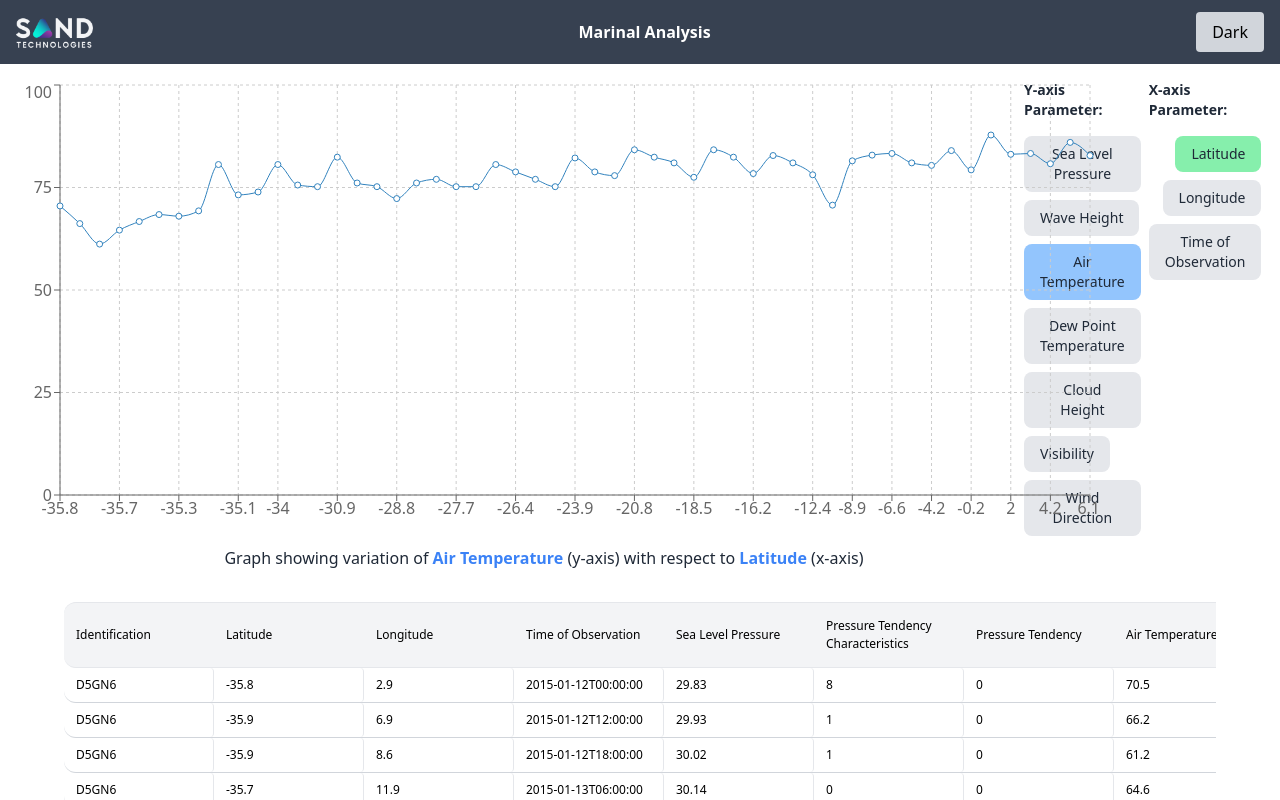
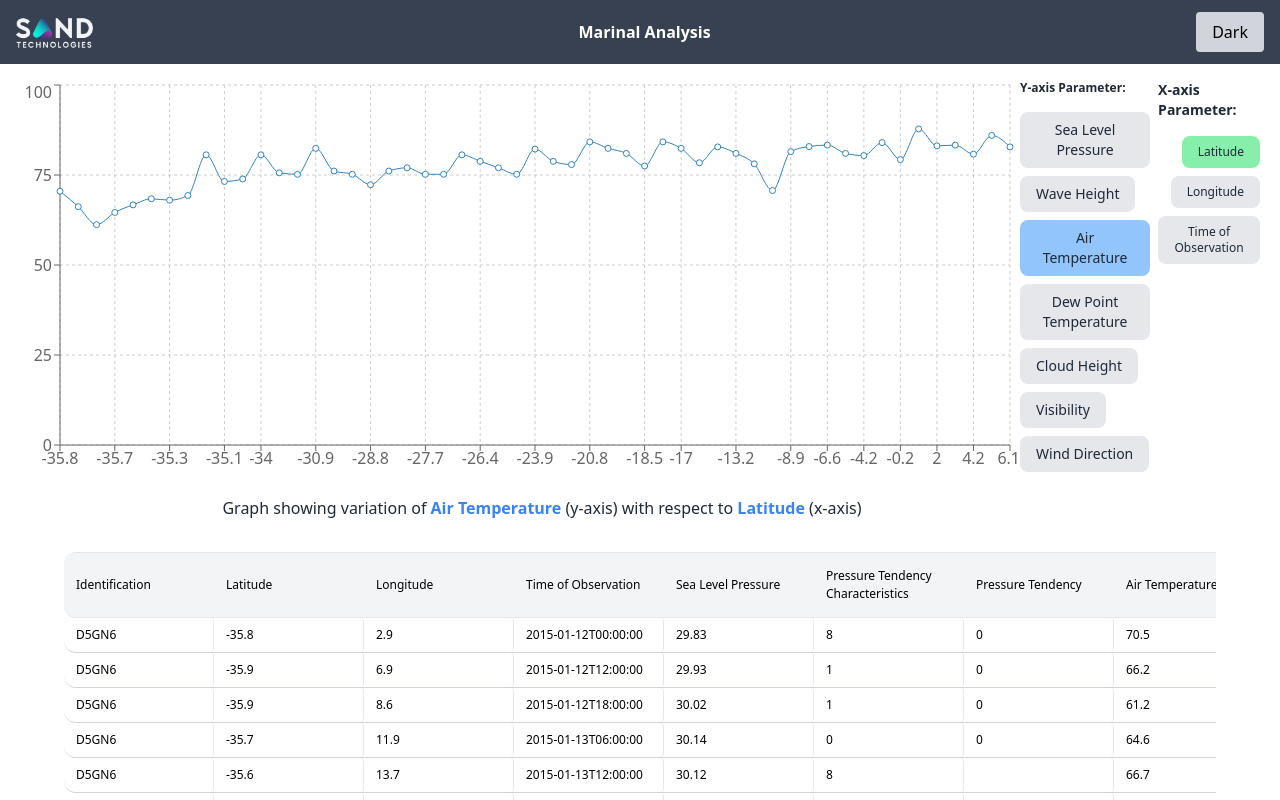
Before and after one commit to amarsrivastava68/Recharts-Data-representation, a Next.js app: page / in a window 1280 px wide. Shown: the top 800 px of the page. Built offline with nearby package versions, Linux system fonts and the light colour scheme.

Commit message:
reduced length of graph to make compatible with larger devices

```diff
--- a/pages/Graph.tsx
+++ b/pages/Graph.tsx
@@ -61,7 +61,7 @@ const Graph = ({ jsonData, theme }: { jsonData: any[], theme: string }) => {
 
         {/* LineChart for larger screens */}
         <div className="hidden md:block max-w-screen-lg mb-4">
-          <LineChart width={1100} height={450} data={jsonData} margin={{ top: 5, right: 10, left: 0, bottom: 5 }}>
+          <LineChart width={1020} height={400} data={jsonData} margin={{ top: 5, right: 10, left: 0, bottom: 5 }}>
             <CartesianGrid strokeDasharray="3 3" />
             <XAxis dataKey={xAxisDataKey} />
             <YAxis />
@@ -81,7 +81,7 @@ const Graph = ({ jsonData, theme }: { jsonData: any[], theme: string }) => {
       {/* Right side: X-axis key selection for desktop*/}
     <div className='flex md:mr-5 md:gap-2 justify-center '>
       <div className="flex flex-col items-start  ">
-        <p className={`mb-4 font-bold text-sm ${theme === 'dark' ? 'text-white' : 'text-gray-800'}`}> Y-axis Parameter:</p>
+        <p className={`mb-4 font-bold text-xs ${theme === 'dark' ? 'text-white' : 'text-gray-800'}`}> Y-axis Parameter:</p>
         {yAxisOptions.map((option, index) => (
           <button
             key={index}
@@ -102,7 +102,7 @@ const Graph = ({ jsonData, theme }: { jsonData: any[], theme: string }) => {
           <button
             key={index}
             onClick={() => handleXAxisChange(option)}
-            className={`mb-2 py-2 px-4 rounded-lg text-sm  transition duration-300 ease-in-out ${
+            className={`mb-2 py-2 px-4 rounded-lg text-xs  transition duration-300 ease-in-out ${
               theme === 'dark'
                 ? `text-white ${xAxisDataKey === option ? 'bg-green-500' : 'bg-gray-900 hover:bg-gray-700'}`
                 : `text-gray-800 ${xAxisDataKey === option ? 'bg-green-300' : 'bg-gray-200 hover:bg-gray-300'}`
```
